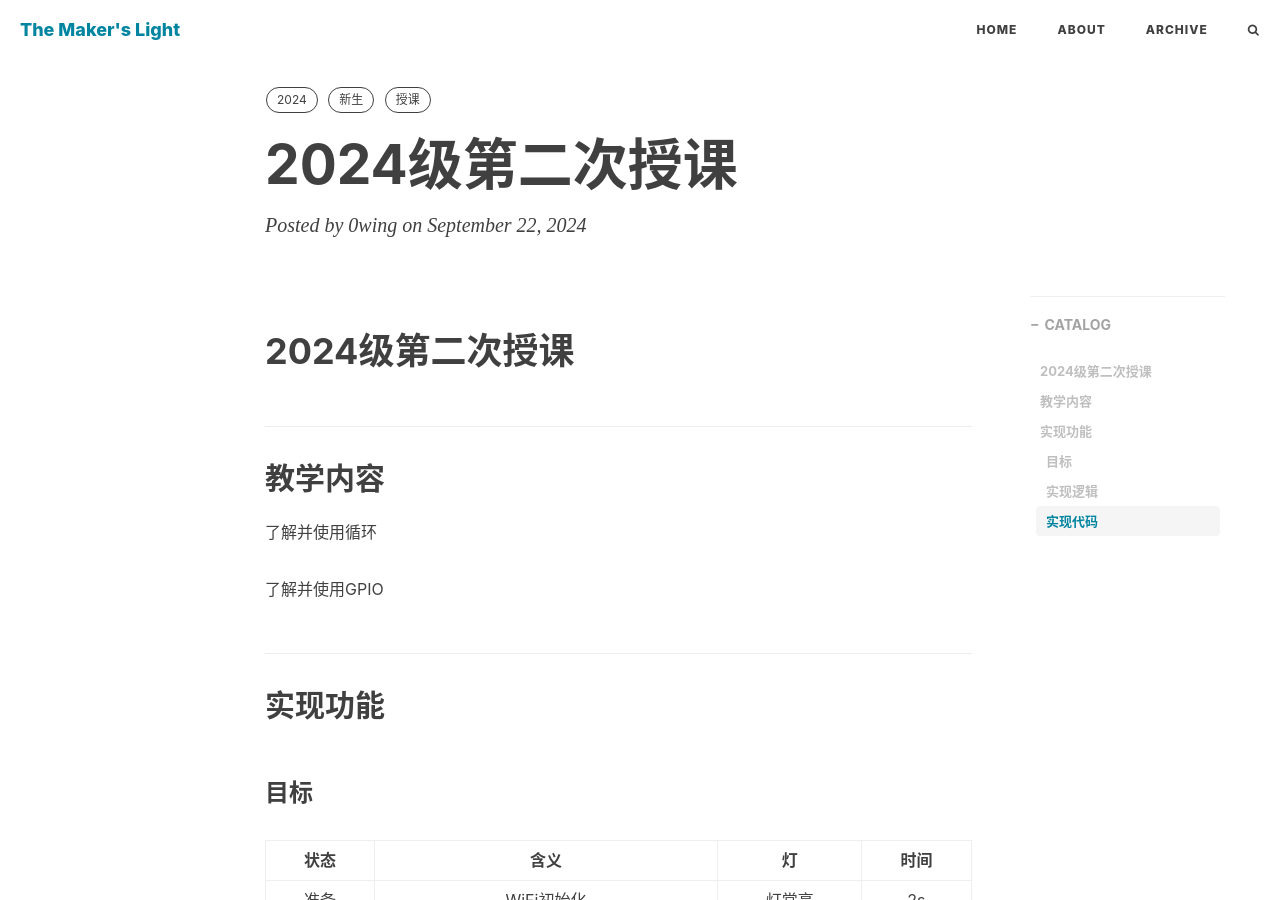
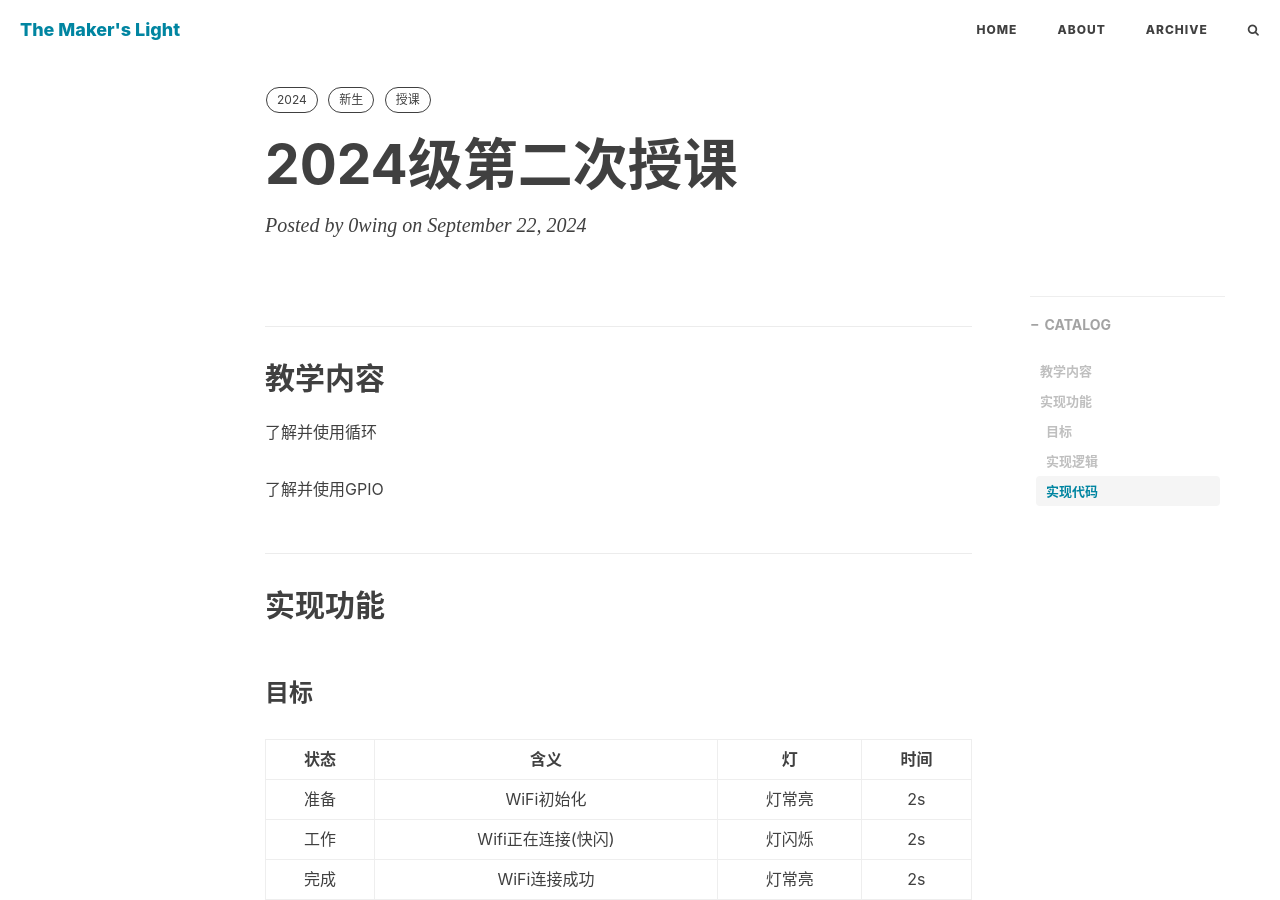
Before and after one commit to PuzzleNone/CreatorBlog, a Jekyll site: the page built from _posts/2024-09-22-Lesson-Second.md, in a window 1280 px wide and 900 px high. Built offline with Jekyll 4.4.1, drawn with Linux system fonts in a browser that asks for light colours; nearby versions of some CDN libraries; comment, search, counter and statistics services are not loaded.

Commit message:
change post

```diff
--- a/_posts/2024-09-22-Lesson-Second.md
+++ b/_posts/2024-09-22-Lesson-Second.md
@@ -10,7 +10,6 @@ tags:
     - 授课
 ---
 
-# 2024级第二次授课
 
 ## 教学内容
 
```
